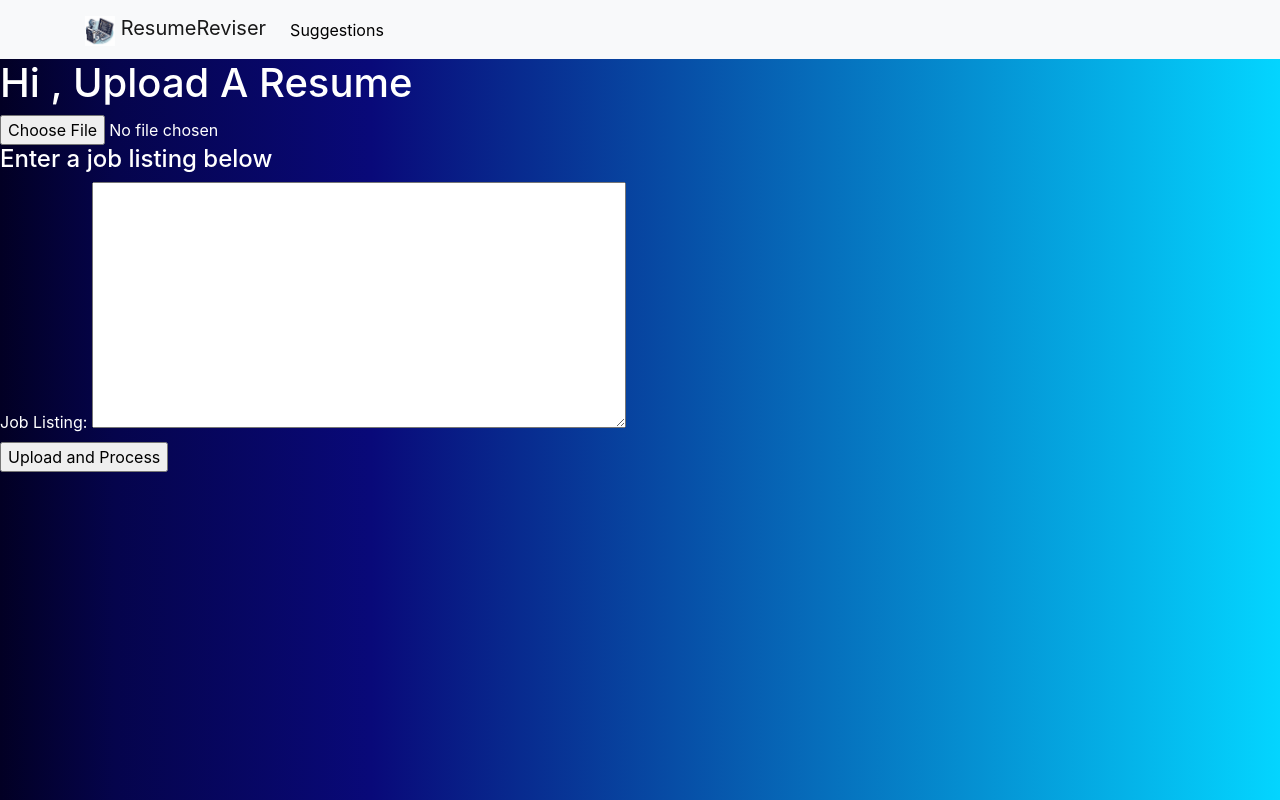
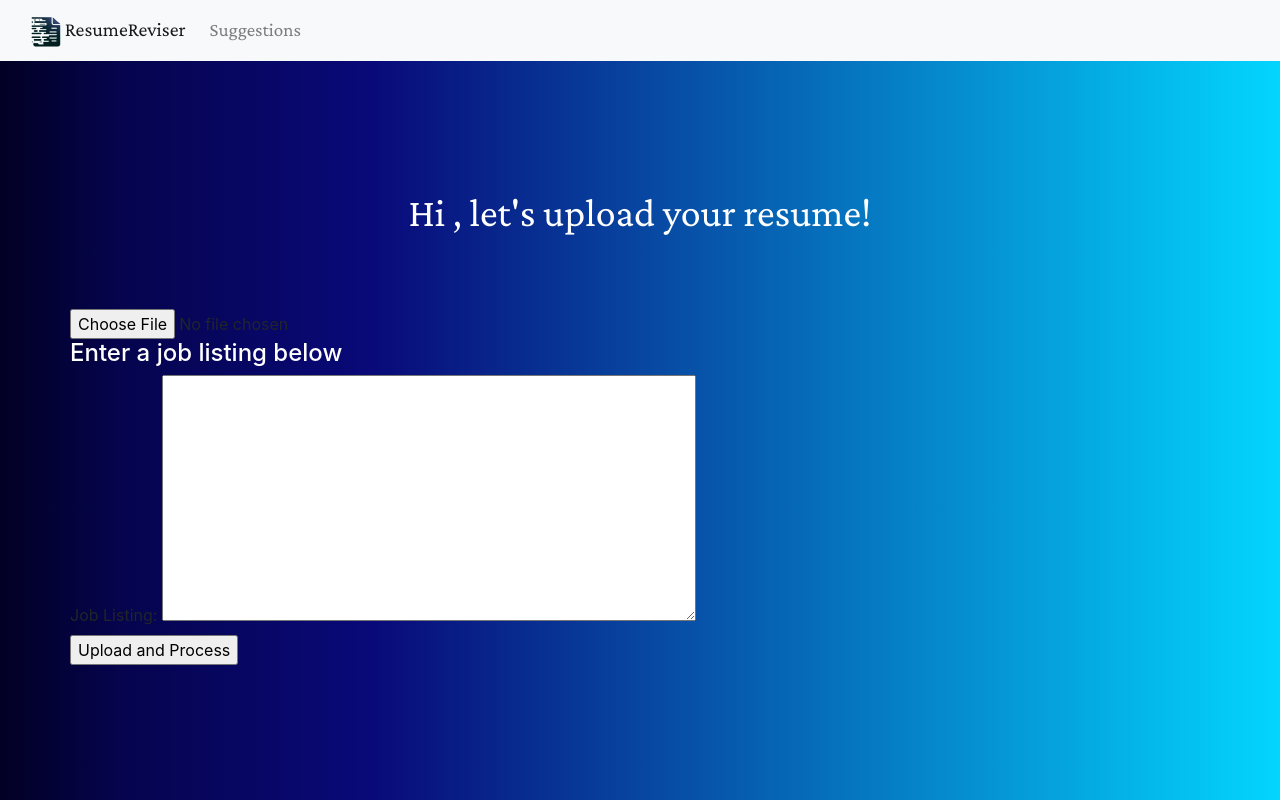
Before and after one commit to KRanpura/ResumeReviser, a Python web app: template flask/templates/mainpage.html in a window 1280 px wide. Run offline with Jinja, Linux system fonts and the light colour scheme; the template is opened without the code that fills it, so the values that code supplies are empty; some libraries are stand-ins or nearby versions.

Commit message:
update mainpage.html and suggestions.html

```diff
--- a/flask/templates/mainpage.html
+++ b/flask/templates/mainpage.html
@@ -9,28 +9,31 @@
     <title>Resume</title>
 </head>
 <style>
-    body {
-        color: white; /* Set text color to white for the entire body */
+    @import url("https://fonts.googleapis.com/css2?family=Crimson+Pro&family=Literata");
+    h1, h4 {
+        color: white;
     }
-
-    /* Style for the navbar */
-    .navbar {
-        background-color: #f8f9fa; /* Set the background color of the navbar */
+    .container {
+        padding-top: 5%;
     }
-
-    .navbar-nav a {
-        color: black !important; /* Set text color to white for navbar links */
+    .intro {
+        text-align: center;
+        font-family: "Crimson Pro";
+        padding-top: 10%;
     }
     .modal-content {
         color: black; /* Set text color to black for the modal content */
     }
+    #job_listing {
+
+    }
     /* Add more specific styles for other elements if needed */
 </style>
 <body>
-    <nav class="navbar navbar-expand-lg navbar-light bg-light">
-		<div class="container">
+    <nav class="navbar navbar-expand-lg navbar-light bg-light" id="nav-text">
+		<div class="container-fluid">
 			<a class="navbar-brand" href="/mainpage">
-				<img src="{{ url_for('static', filename='resources/logo.png') }}" alt="" width="30" height="30" class="d-inline-block align-text-top">
+				<img src="{{ url_for('static', filename='resources/magic_resume_dark.png') }}" alt="" width="30" height="30" class="d-inline-block align-text-center">
 				ResumeReviser
 			</a>
 			<button class="navbar-toggler" type="button" data-bs-toggle="collapse" data-bs-target="#navbarSupportedContent" aria-controls="navbarSupportedContent" aria-expanded="false" aria-label="Toggle navigation">
@@ -39,7 +42,7 @@
 			<div class="collapse navbar-collapse" id="navbarSupportedContent">
 				<ul class="navbar-nav me-auto mb-2 mb-lg-0">
 					<li class="nav-item">
-						<a class="nav-link active" aria-current="page" href="/suggestions">Suggestions</a>
+						<a class="nav-link" aria-current="page" href="/suggestions">Suggestions</a>
 					</li>
 				</ul>
 				<ul class="navbar-nav ml-auto">
@@ -53,7 +56,9 @@
 			</div>
 		</div>
 	</nav>
-    <h1>Hi {{ user.first_name }}, Upload A Resume</h1>
+    <h1 class="intro">Hi {{ user.first_name }}, let's upload your resume!</h1>
+    <div class="container">
+    <div class="row">
     <form action="{{ url_for('upload') }}" method="post" enctype="multipart/form-data">
         <input type="file" name="pdf_file" accept=".pdf" required>
         <br>
@@ -63,7 +68,8 @@
         <br>
         <input type="submit" value="Upload and Process">
     </form>
-
+    </div>
+    <div class="col">
     {% if pdf_path %}
         <iframe src="{{ url_for('uploaded_file', filename=filename) }}" width="800" height="600" style="border: none;"></iframe>
     {% endif %}
@@ -76,6 +82,8 @@
             <p id ="matchingWords"></p>
             <a href="/suggestions" id="suggestions">Suggestions for future career</a>
         </div>
+    </div>
+    </div>
     </div>
     <script src="https://code.jquery.com/jquery-3.3.1.slim.min.js"></script>
     <script src="https://cdnjs.cloudflare.com/ajax/libs/popper.js/1.14.7/umd/popper.min.js"></script>
@@ -111,8 +119,6 @@
                 }
             }
         });
-
-
     </script>
 </body>
 </html>
--- a/flask/templates/suggestions.html
+++ b/flask/templates/suggestions.html
@@ -11,7 +11,7 @@
     <nav class="navbar navbar-expand-lg navbar-light bg-light">
         <div class="container-fluid">
             <a class="navbar-brand" href="/mainpage">
-                <img src="{{ url_for('static', filename='resources/logo.png') }}" alt="" width="30" height="30" class="d-inline-block align-text-top">
+                <img src="{{ url_for('static', filename='resources/magic_resume_dark.png') }}" alt="" width="30" height="30" class="d-inline-block align-text-top">
                 ResumeReviser
             </a>
             <button class="navbar-toggler" type="button" data-bs-toggle="collapse" data-bs-target="#navbarSupportedContent" aria-controls="navbarSupportedContent" aria-expanded="false" aria-label="Toggle navigation">
```
